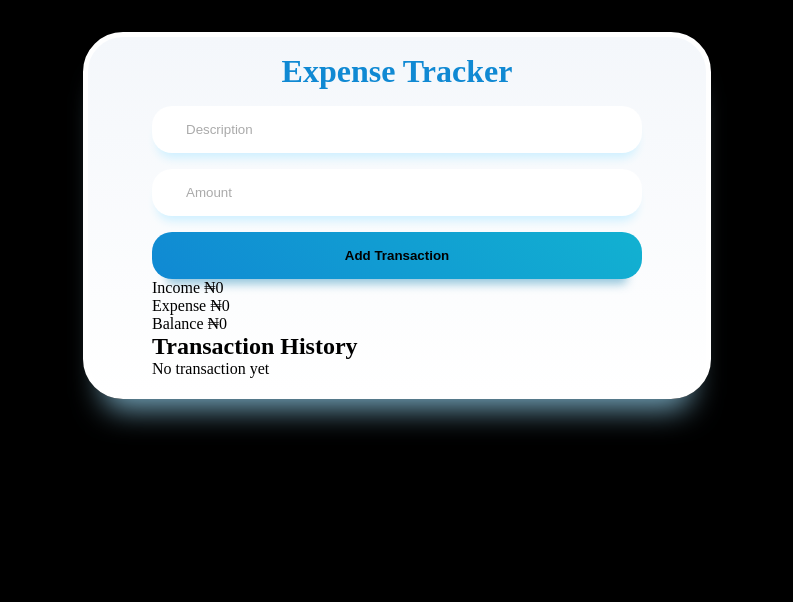
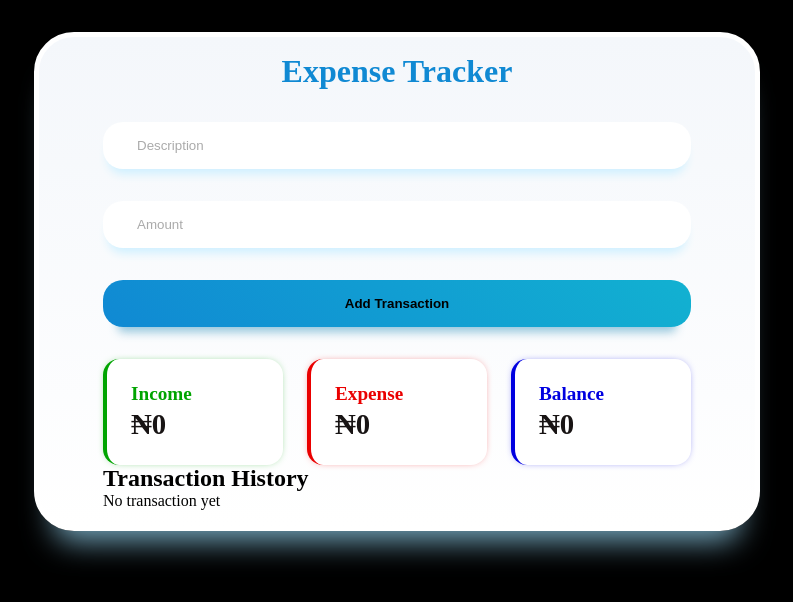
Before and after one commit to YussaMoney/react-expense-tracker, a React (Vite) app: page / in a window 1280 px wide. Shown: the top 602 px of the page, without its empty margins (243-1036 px from the left). Built offline with nearby package versions, Linux system fonts and the light colour scheme.

Commit message:
Update form margins and add card styles for summary, income, expense, and balance sections

```diff
--- a/src/style.css
+++ b/src/style.css
@@ -40,7 +40,7 @@ body {
 }
 
 form {
-  margin-top: 1rem;
+  margin-top: 2rem;
 }
 
 form input {
@@ -49,7 +49,7 @@ form input {
   border: none;
   padding: 1rem 2rem;
   border-radius: 20px;
-  margin-bottom: 1rem;
+  margin-bottom: 2rem;
   border-inline: 2px solid transparent;
   box-shadow: 0px 10px 10px -5px #cff0ff;
 }
@@ -89,3 +89,50 @@ form button:active {
   transform: scale(0.95);
   box-shadow: 0px 15px 10px -10px rgba(133, 189, 215, 0.87);
 }
+
+.summary {
+  margin-top: 2rem;
+  display: flex;
+  flex-wrap: wrap;
+  /* justify-content: center; */
+  gap: 1.5rem;
+}
+
+.card {
+  background: white;
+  flex: 1;
+  min-width: 180px;
+  padding: 1.5rem;
+  border-radius: 16px;
+}
+
+.card span {
+  display: block;
+  margin-top: 0.2rem;
+  color: var(--dark);
+  font-size: 1.8rem;
+}
+
+.income {
+  box-shadow: 0px 0px 10px -5px var(--green);
+  border-inline-start: 4px solid var(--green);
+  color: var(--green);
+  font-weight: bold;
+  font-size: 1.2rem;
+}
+
+.expense {
+  box-shadow: 0px 0px 10px -5px var(--red);
+  border-inline-start: 4px solid var(--red);
+  color: var(--red);
+  font-weight: bold;
+  font-size: 1.2rem;
+}
+
+.balance {
+  box-shadow: 0px 0px 10px -5px var(--blue);
+  border-inline-start: 4px solid var(--blue);
+  color: var(--blue);
+  font-weight: bold;
+  font-size: 1.2rem;
+}
```
